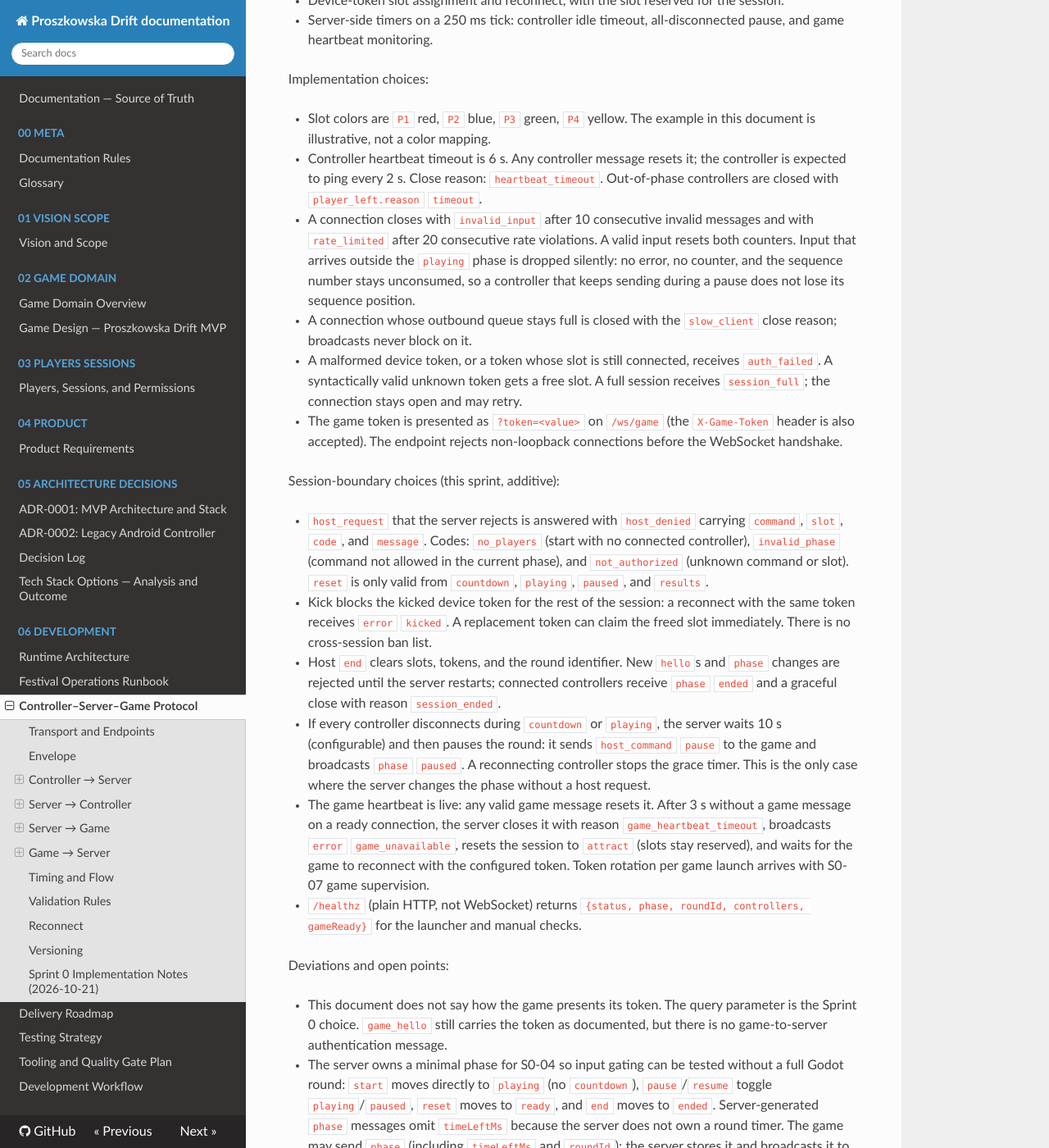
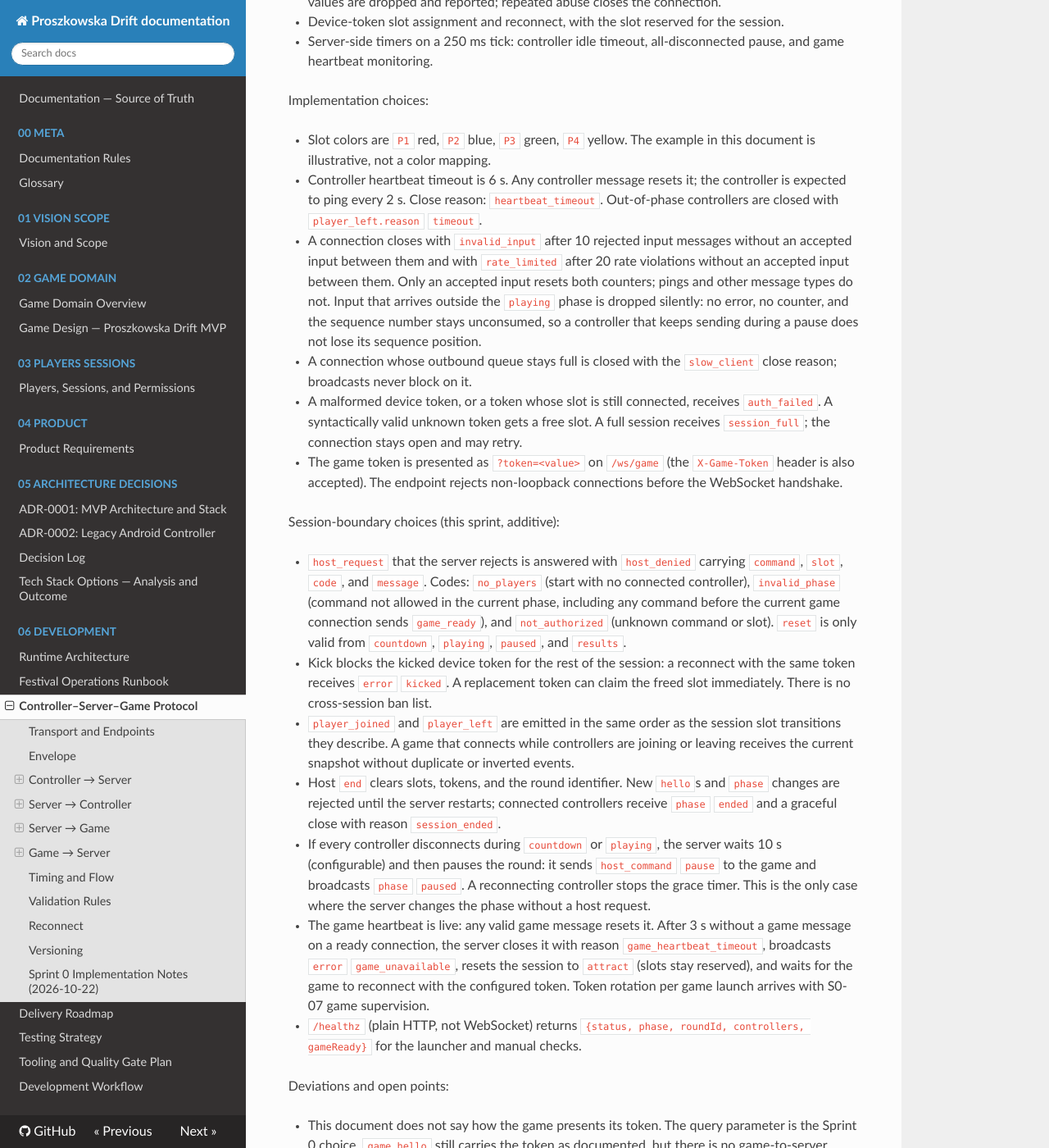
Before and after one commit to PSZLBit/ProszkowskaDrift, an MkDocs documentation site: the page built from documentation/06-development/protocol.md, in a window 1280 px wide and 1400 px high, scrolled down 6578 px. Shown: the whole window at 82% size. Built offline with MkDocs 1.6.1, drawn with Linux system fonts in a browser that asks for light colours; nearby versions of some CDN libraries; some of the changed text lies outside the part shown.

Commit message:
docs: align server lifecycle contracts with the review
Document per-launch game tokens, kick-only slot removal, config delivery, host_request readiness gating, ordered player notifications, and the actual invalid/rate counter behavior. Record the new regression coverage and bump the affected document dates.

````diff
--- a/documentation/06-development/protocol.md
+++ b/documentation/06-development/protocol.md
@@ -1,7 +1,7 @@
 # Controller–Server–Game Protocol
 
 Status: Draft
-Last updated: 2026-10-21
+Last updated: 2026-10-22
 
 Protocol version: `1` (MVP). The S0-04 server slice implements a subset of this
 contract; see "Sprint 0 Implementation Notes" at the end. Changing a field or
@@ -159,7 +159,7 @@
 {"v":1,"type":"config","data":{"roundDurationMs":180000,"tasksPerPlayer":5,"maxPlayers":4}}
 ```
 
-Sent on connect and after a reset. The game validates values.
+Sent once when the game connects. The game validates values.
 
 ### `player_joined` / `player_left`
 
@@ -207,7 +207,9 @@
 ```
 
 The server validates and responds with `host_command`. The game ignores its own
-local key action until the server confirms.
+local key action until the server confirms. Until the server has received
+`game_ready` on the current game connection, every `host_request` is answered
+with `host_denied` code `invalid_phase`.
 
 ### `phase`
 
@@ -304,7 +306,7 @@
 - The server logs a protocol mismatch and rejects the connection with
   `protocol_mismatch`.
 
-## Sprint 0 Implementation Notes (2026-10-21)
+## Sprint 0 Implementation Notes (2026-10-22)
 
 The `server/` slice for S0-04 implements the envelope and a subset of this
 contract, using `github.com/coder/websocket` v1.8.15. This section records the
@@ -335,12 +337,13 @@
 - Controller heartbeat timeout is 6 s. Any controller message resets it; the
   controller is expected to ping every 2 s. Close reason: `heartbeat_timeout`.
   Out-of-phase controllers are closed with `player_left.reason` `timeout`.
-- A connection closes with `invalid_input` after 10 consecutive invalid
-  messages and with `rate_limited` after 20 consecutive rate violations. A
-  valid input resets both counters. Input that arrives outside the `playing`
-  phase is dropped silently: no error, no counter, and the sequence number
-  stays unconsumed, so a controller that keeps sending during a pause does not
-  lose its sequence position.
+- A connection closes with `invalid_input` after 10 rejected input messages
+  without an accepted input between them and with `rate_limited` after 20 rate
+  violations without an accepted input between them. Only an accepted input
+  resets both counters; pings and other message types do not. Input that
+  arrives outside the `playing` phase is dropped silently: no error, no
+  counter, and the sequence number stays unconsumed, so a controller that keeps
+  sending during a pause does not lose its sequence position.
 - A connection whose outbound queue stays full is closed with the
   `slow_client` close reason; broadcasts never block on it.
 - A malformed device token, or a token whose slot is still connected, receives
@@ -355,12 +358,17 @@
 - `host_request` that the server rejects is answered with `host_denied`
   carrying `command`, `slot`, `code`, and `message`. Codes:
   `no_players` (start with no connected controller), `invalid_phase` (command
-  not allowed in the current phase), and `not_authorized` (unknown command or
+  not allowed in the current phase, including any command before the current
+  game connection sends `game_ready`), and `not_authorized` (unknown command or
   slot). `reset` is only valid from `countdown`, `playing`, `paused`, and
   `results`.
 - Kick blocks the kicked device token for the rest of the session: a reconnect
   with the same token receives `error` `kicked`. A replacement token can claim
   the freed slot immediately. There is no cross-session ban list.
+- `player_joined` and `player_left` are emitted in the same order as the
+  session slot transitions they describe. A game that connects while
+  controllers are joining or leaving receives the current snapshot without
+  duplicate or inverted events.
 - Host `end` clears slots, tokens, and the round identifier. New `hello`s and
   `phase` changes are rejected until the server restarts; connected
   controllers receive `phase` `ended` and a graceful close with reason
````
Also changed, not shown: other parts of documentation/06-development/protocol.md (+1 -1 lines), documentation/03-players-sessions/roles-sessions.md (+5 -5 lines), documentation/04-product/requirements.md (+2 -2 lines), documentation/06-development/testing.md (+7 -2 lines), server/README.md (+12 -7 lines).
